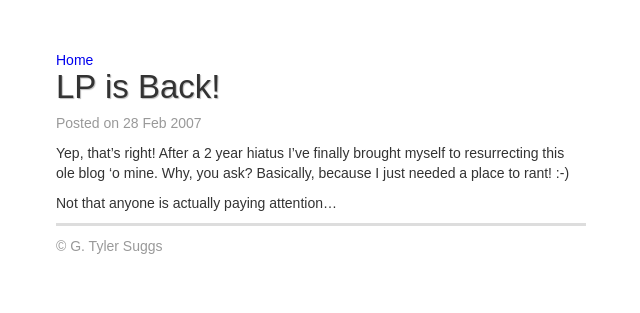
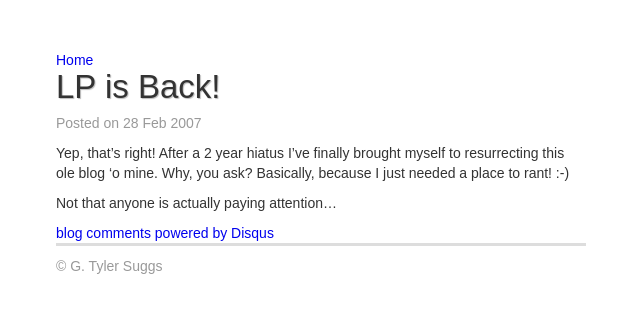
Before and after one commit to tylersuggs/tylersuggs.github.com, a Jekyll site: the page built from _posts/2007-02-28-lp-is-back.markdown, in a window 1280 px wide. Shown: the top 313 px of the page, without its empty margins (319-959 px from the left). Built offline with Jekyll 4.4.1, drawn with Linux system fonts in a browser that asks for light colours; Markdown is read by kramdown in place of the engine named in the settings; comment, search, counter and statistics services are not loaded.

Commit message:
Implementing Disqus commenting

```diff
--- a/_layouts/post.html
+++ b/_layouts/post.html
@@ -7,3 +7,17 @@
 <div id="post">
 {{ content }}
 </div>
+
+<div id="disqus_thread"></div>
+<script type="text/javascript">
+  /**
+    * var disqus_identifier; [Optional but recommended: Define a unique identifier (e.g. post id or slug) for this thread]
+    */
+  (function() {
+   var dsq = document.createElement('script'); dsq.type = 'text/javascript'; dsq.async = true;
+   dsq.src = 'http://lpus.disqus.com/embed.js';
+   (document.getElementsByTagName('head')[0] || document.getElementsByTagName('body')[0]).appendChild(dsq);
+  })();
+</script>
+<noscript>Please enable JavaScript to view the <a href="http://disqus.com/?ref_noscript=lpus">comments powered by Disqus.</a></noscript>
+<a href="http://disqus.com" class="dsq-brlink">blog comments powered by <span class="logo-disqus">Disqus</span></a>
```
Also changed, not shown: 11 other files.
